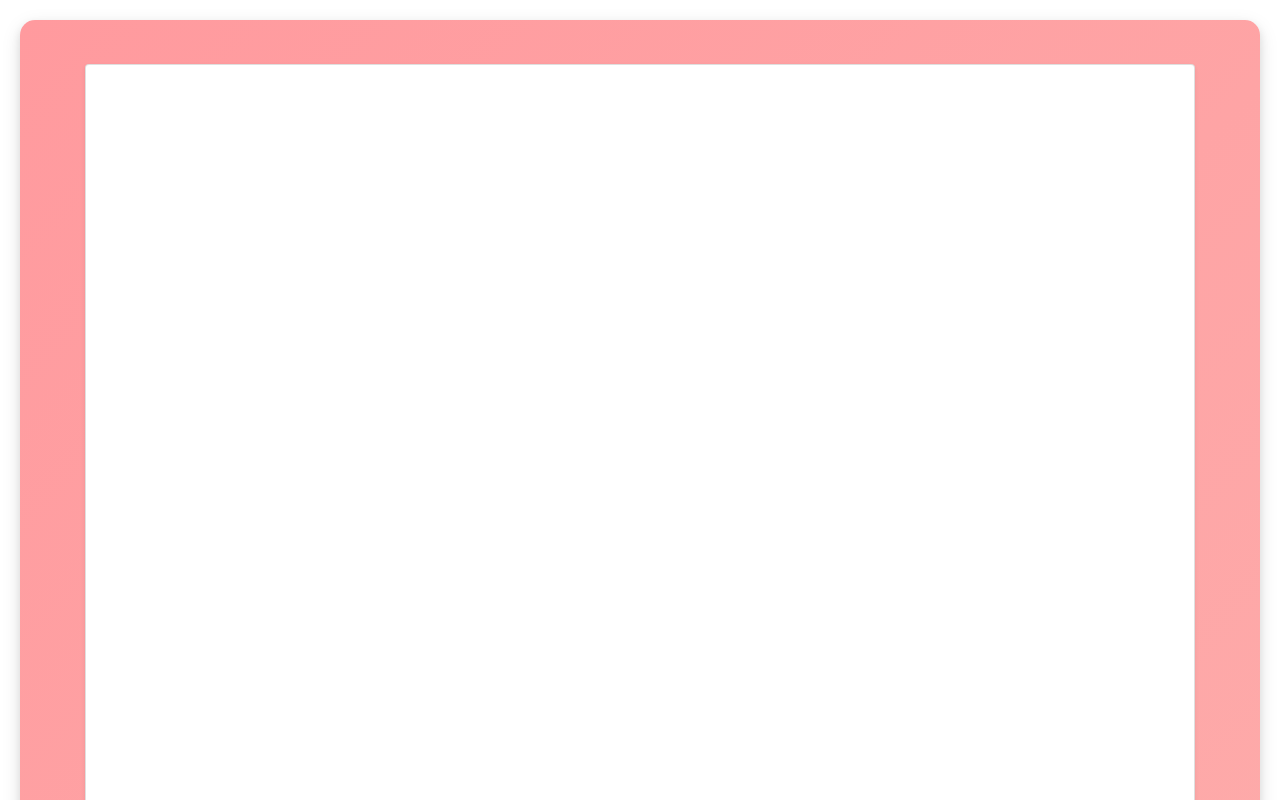
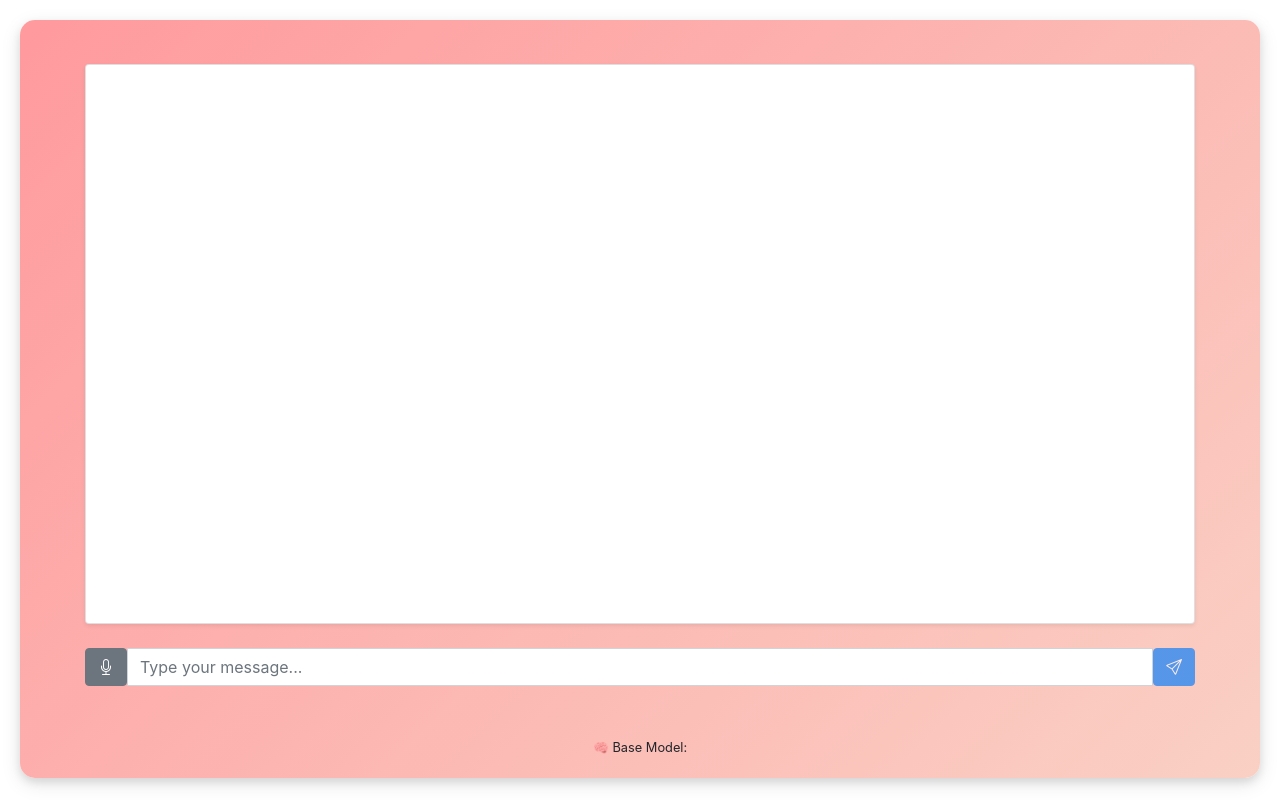
Before and after one commit to fatihohn/ollama-language-teacher, a React (Create React App) app in the folder gui/: page / in a window 1280 px wide. Shown: the top 800 px of the page. Built offline with nearby package versions, Linux system fonts and the light colour scheme.

Commit message:
gui/src: update looks

```diff
--- a/gui/src/ChatApp.jsx
+++ b/gui/src/ChatApp.jsx
@@ -198,7 +198,7 @@ export default function ChatApp() {
 
       <Card
         className="shadow-sm mb-4"
-        style={{ maxHeight: "700vh", overflowY: "auto", minHeight: "700vh" }}
+        style={{ maxHeight: "70vh", overflowY: "auto", minHeight: "70vh" }}
       >
         <Card.Body>
           {messages.map((msg, index) => (
```
